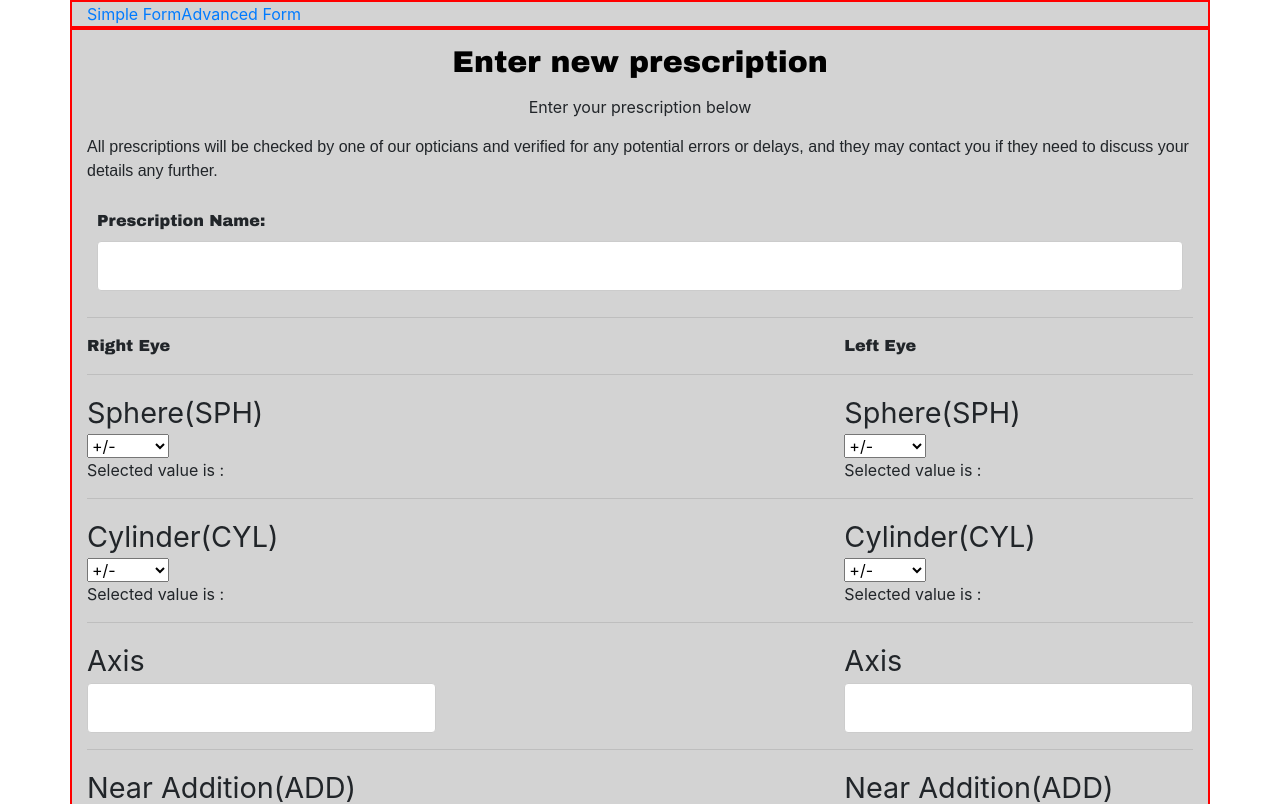
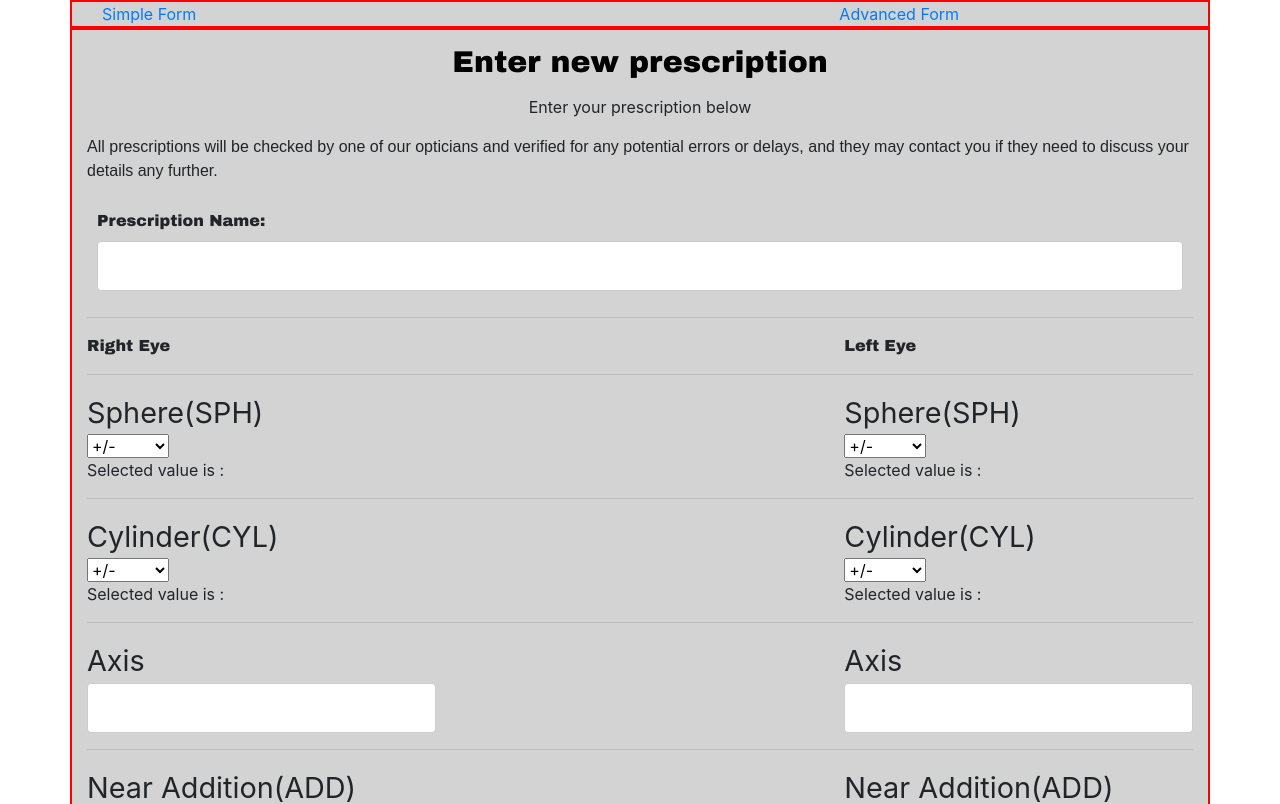
Before and after one commit to neellodhiya05/ReactPrescriptionForm, a React (Create React App) app: page / in a window 1280 px wide. Shown: the top 804 px of the page. Built offline with nearby package versions, Linux system fonts and the light colour scheme; the HTML template or start-up script is replaced by a standard one.

Commit message:
style upadated of nav bar

```diff
--- a/src/App.js
+++ b/src/App.js
@@ -15,7 +15,7 @@ import { Container, Row, Col } from "react-bootstrap";
 function App() {
   return (
     <div>
-     <Container fluid="md" className="container">
+           <Container fluid="md" className="container">
         <Row className="rows">
           <Col className="columns"><Menu /></Col>
         </Row>
@@ -25,9 +25,7 @@ function App() {
         <Route  exact path= "/" component={Simple}/>
         <Route path="/advanced" component={Advanced} />
       </Switch>
-
-
-    </div>
+     </div>
   );
 }
 
--- a/src/Menu.js
+++ b/src/Menu.js
@@ -1,11 +1,19 @@
 import React from "react";
 import { NavLink } from "react-router-dom";
+import { Container, Row, Col } from "react-bootstrap";
 class Menu extends React.Component{
     render(){
         return(
             <div>
-                <NavLink exact activeClassName="active_class" to="/" >Simple Form</NavLink>
-                <NavLink exact activeClassName="active_class" to="/advanced" >Advanced Form</NavLink>
+                <Container >
+                    <Row>
+                         <Col><NavLink exact activeClassName="active_class" to="/" >Simple Form</NavLink></Col>
+                         <Col></Col>
+                        <Col><NavLink exact activeClassName="active_class" to="/advanced" >Advanced Form</NavLink></Col>
+                    </Row>
+                </Container>
+
+
             </div>
         )
     }
```
